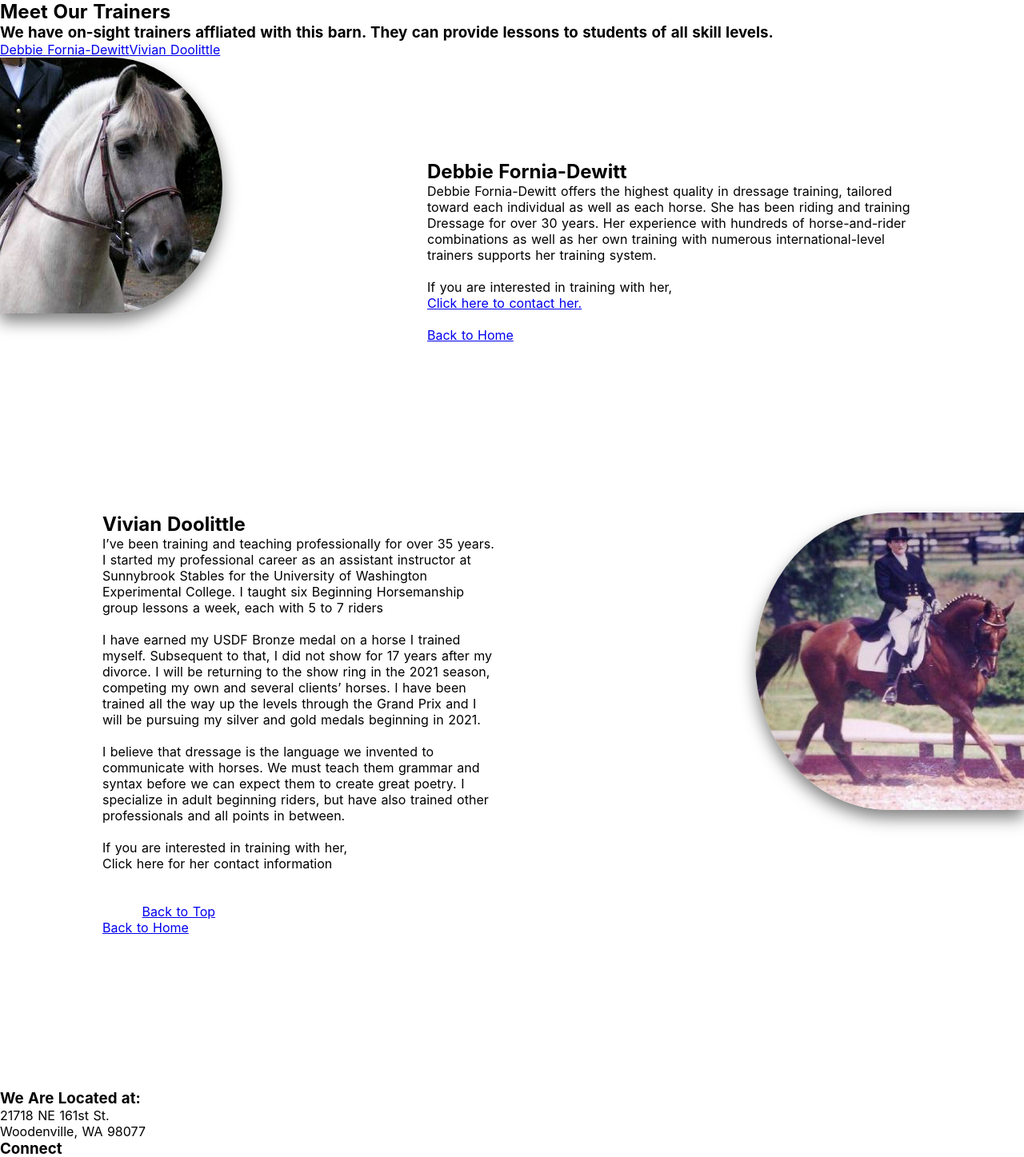
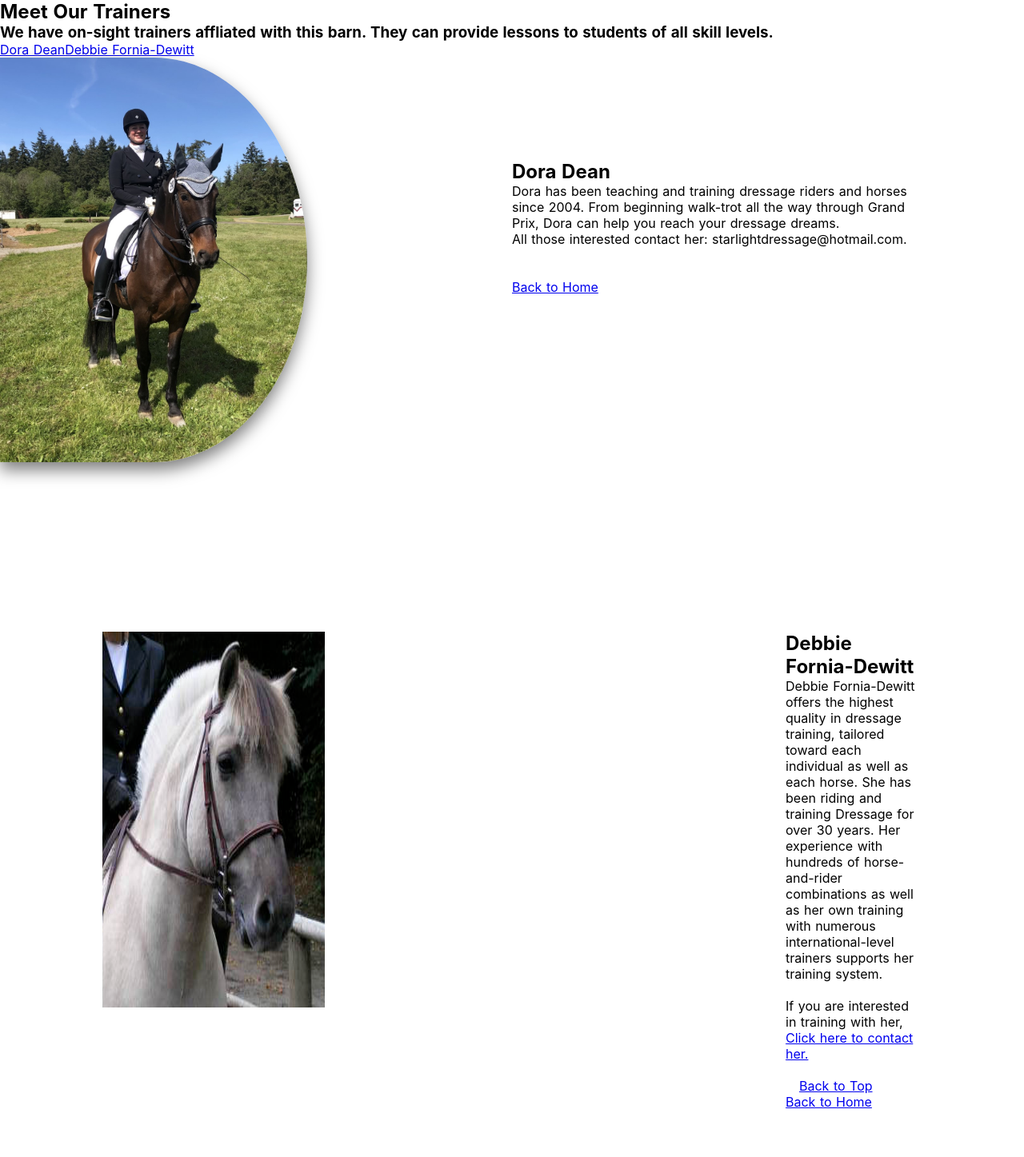
Before and after one commit to JennHopkins/dressage, a Nuxt app: page /horsefour in a window 1280 px wide. Shown: the top 1447 px of the page at 80% size. Built offline with nearby package versions, Linux system fonts and the light colour scheme; some icons are missing.

Commit message:
made changes

```diff
--- a/pages/horsefour.vue
+++ b/pages/horsefour.vue
@@ -8,17 +8,18 @@
   <h1 class="title">Meet Our Trainers</h1>
     <h3 class="subtitle">We have on-sight trainers affliated with this barn. They can provide lessons to students of all skill levels.</h3>
     <div>
+      <a href="#Dean" class="about-link">Dora Dean</a>
       <a href="#Dewitt" class="about-link">Debbie Fornia-Dewitt</a>
-      <a href="#Doolittle" class="about-link">Vivian Doolittle</a>
   </div>
 
   <!--div One-->
+
   <div class="train-page">
-        <img src="@/assets/images/whitehorsehead.jpg" alt="white horse head in bridle" class="image-style-left">
+      <img src="@/assets/images/doraProfile.jpg" class="image-style-left">
       <section class="train-section-left-pic">
-          <a name="Dewitt"><h2>Debbie Fornia-Dewitt</h2></a>
-            <p>Debbie Fornia-Dewitt offers the highest quality in dressage training, tailored toward each individual as well as each horse. She has been riding and training Dressage for over 30 years. Her experience with hundreds of horse-and-rider combinations as well as her own training with numerous international-level trainers supports her training system.</p> <br><p> If you are interested in training with her,</p>
-              <a href="http://debbiefornia-dewittdressage.com/contact.htm">Click here to contact her.</a>
+        <a name="Dean"><h2>Dora Dean</h2></a>
+          <p>Dora has been teaching and training dressage riders and horses since 2004. From beginning walk-trot all the way through Grand Prix, Dora can help you reach your dressage dreams.</p>
+            <p>All those interested contact her: starlightdressage@hotmail.com.</p>
           <br>
           <br>
            <nuxt-link to="/" class="board-link">Back to Home</nuxt-link>
@@ -28,29 +29,22 @@
    <br>
 
    <!--div Two-->
-            <div class="train-page viv">
-              <section class="train-section-right-pic">
-                <a name="Doolittle"> <h2>Vivian Doolittle</h2></a>
-                   <p>I’ve been training and teaching professionally for over 35 years. I started my professional career as an assistant instructor at Sunnybrook Stables for the University of Washington Experimental College. I taught six Beginning Horsemanship group lessons a week, each with 5 to 7 riders </p>
-                   <br>
-                   <p>I have earned my USDF Bronze medal on a horse I trained myself. Subsequent to that, I did not show for 17 years after my divorce. I will be returning to the show ring in the 2021 season, competing my own and several clients’ horses. I have been trained all the way up the levels through the Grand Prix and I will be pursuing my silver and gold medals beginning in 2021.
-</p>              <br>
-                   <p>I believe that dressage is the language we invented to communicate with horses. We must teach them grammar and syntax before we can expect them to create great poetry. I specialize in adult beginning riders, but have also trained other professionals and all points in between. </p><br><p> If you are interested in training with her,</p>
-                <div>
-                  <p v-if="show"></p>
-                <span v-if="show">
-                  <p>{{contact}}</p>
-                </span>
-                <a @click="show = !show">Click here for her contact information</a>
-                  </div>
+
+   <div class="train-page">
+       <img src="@/assets/images/whitehorsehead.jpg" alt="white horse head in bridle" class="train-section-right-pic">
+       <section class="train-section-left-pic">
+         <a name="Dewitt"><h2>Debbie Fornia-Dewitt</h2></a>
+           <p>Debbie Fornia-Dewitt offers the highest quality in dressage training, tailored toward each individual as well as each horse. She has been riding and training Dressage for over 30 years. Her experience with hundreds of horse-and-rider combinations as well as her own training with numerous international-level trainers supports her training system.</p> <br><p> If you are interested in training with her,</p>
+             <a href="http://debbiefornia-dewittdressage.com/contact.htm">Click here to contact her.</a>
            <br>
            <br>
            <a href="#top" class="top-link">Back to Top</a>
            <br>
             <nuxt-link to="/" class="board-link">Back to Home</nuxt-link>
        </section>
-               <img src="@/assets/images/viviandressage.jpg" alt="vivian in full dressage uniform competes on her horse" class="image-style-right">
      </div>
+
+    <br>
 
   <!--footer-->
        <div class="horse-box">
@@ -150,10 +144,7 @@ export default {
   text-align: center;
 }
 
-.viv {
-display: flex;
-flex-direction: column-reverse;
-}
+
 
 .image-style-right {
   width: 60%;
```
Lines whose indentation alone changed are shown as unchanged.
